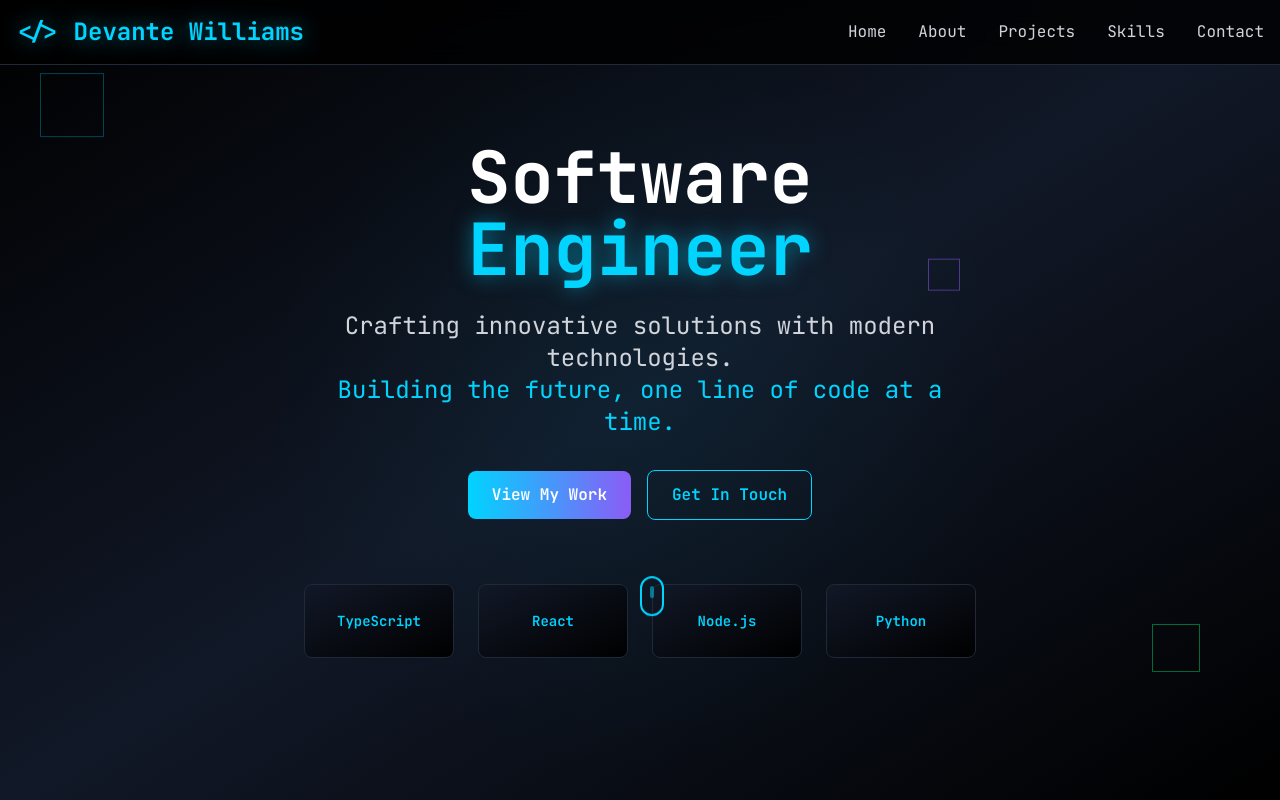
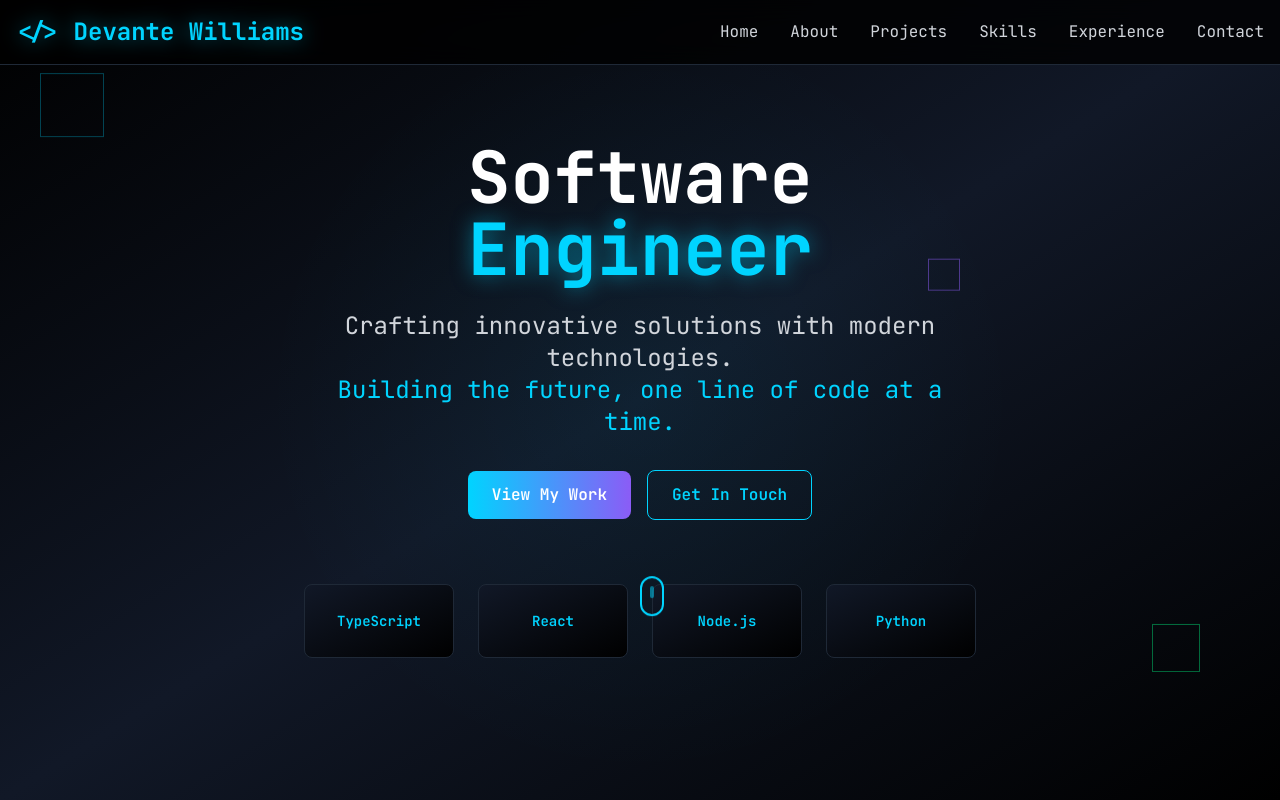
Before and after one commit to Devante05/engineer-portfolio, a React (Vite) app: page / in a window 1280 px wide. Shown: the top 800 px of the page. Built offline with nearby package versions, Linux system fonts and the light colour scheme.

Commit message:
Add Work Experience navigation links to Header and Footer

```diff
--- a/src/components/Footer.tsx
+++ b/src/components/Footer.tsx
@@ -70,6 +70,14 @@ export default function Footer() {
               </li>
               <li>
                 <button
+                  onClick={() => document.getElementById('experience')?.scrollIntoView({ behavior: 'smooth' })}
+                  className="text-gray-300 hover:text-crypto-accent transition-colors duration-300"
+                >
+                  Experience
+                </button>
+              </li>
+              <li>
+                <button
                   onClick={() => document.getElementById('contact')?.scrollIntoView({ behavior: 'smooth' })}
                   className="text-gray-300 hover:text-crypto-accent transition-colors duration-300"
                 >
--- a/src/components/Header.tsx
+++ b/src/components/Header.tsx
@@ -46,6 +46,12 @@ export default function Header() {
             Skills
           </button>
           <button
+            onClick={() => scrollToSection('experience')}
+            className="text-gray-300 hover:text-crypto-accent transition-colors duration-300"
+          >
+            Experience
+          </button>
+          <button
             onClick={() => scrollToSection('contact')}
             className="text-gray-300 hover:text-crypto-accent transition-colors duration-300"
           >
@@ -90,6 +96,12 @@ export default function Header() {
                 Skills
               </button>
               <button
+                onClick={() => scrollToSection('experience')}
+                className="text-gray-300 hover:text-crypto-accent transition-colors duration-300 text-left"
+              >
+                Experience
+              </button>
+              <button
                 onClick={() => scrollToSection('contact')}
                 className="text-gray-300 hover:text-crypto-accent transition-colors duration-300 text-left"
               >
```
Also changed, not shown: 5 other files (tests, documents, lock files or other folders).
